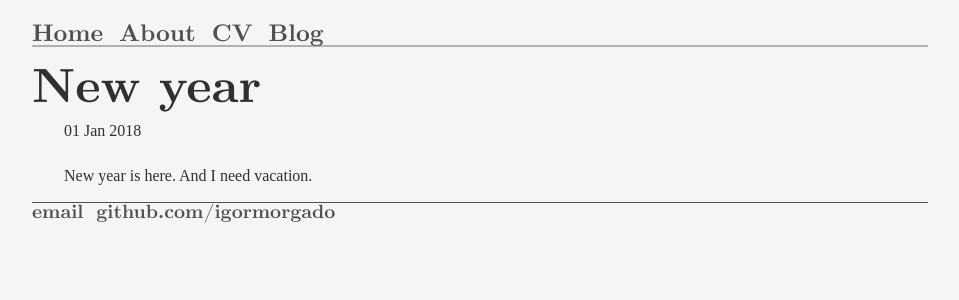
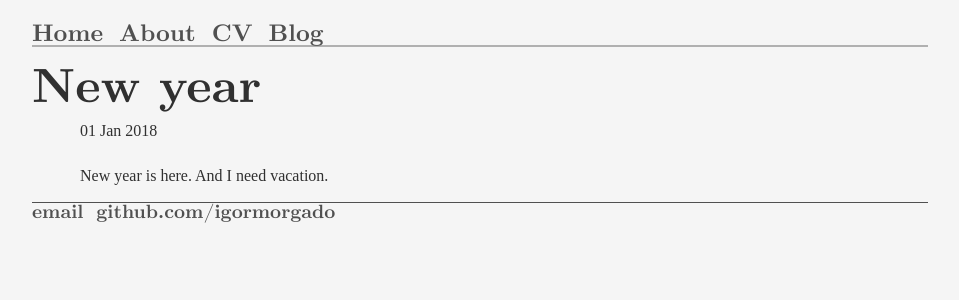
Before and after one commit to igormorgado/igormorgado.github.io, a Jekyll site: the page built from _posts/2018-01-01-a_new_year.md, in a window 1280 px wide. Shown: the top 300 px of the page, without its empty margins (160-1119 px from the left). Built offline with Jekyll 4.4.1, drawn with Linux system fonts in a browser that asks for light colours; some web fonts are replaced.

Commit message:
Higher ident

```diff
--- a/css/main.css
+++ b/css/main.css
@@ -59,7 +59,7 @@ a:hover {
 p {
   color: var(--default-foreground);
   margin-bottom: 1em;
-  text-indent: 2em;
+  text-indent: 3em;
   text-align: justify;
 }
 
```
